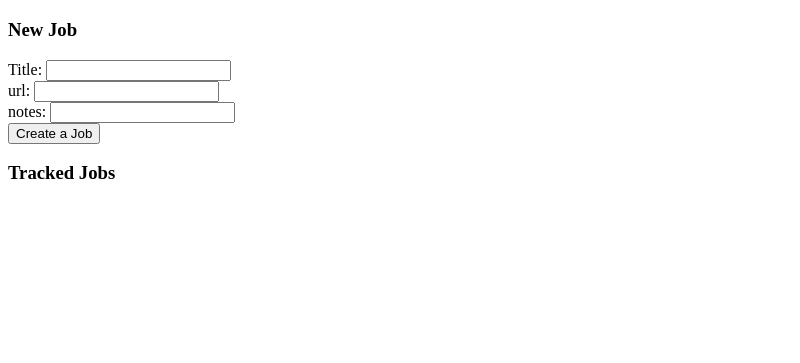
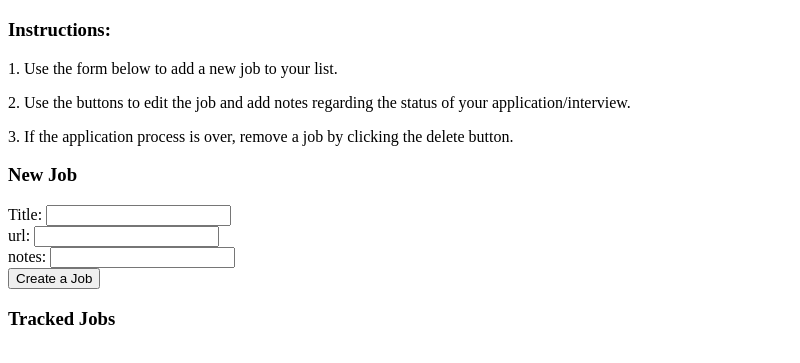
Before and after one commit to Jheller11/electron-job-search, an Electron app: page index.html in a window 800 px wide. Shown: the part 61-424 px from the top of the page. Drawn offline with Linux system fonts and the light colour scheme; no server answers.

Commit message:
start readme

```diff
--- a/index.html
+++ b/index.html
@@ -11,6 +11,10 @@
 
 <body>
     <h1>Job Search</h1>
+    <h3>Instructions:</h3>
+    <p>1. Use the form below to add a new job to your list.</p>
+    <p> 2. Use the buttons to edit the job and add notes regarding the status of your application/interview.</p>
+    <p>3. If the application process is over, remove a job by clicking the delete button.</p>
 
     <h3>New Job</h3>
     <form>
```
Also changed, not shown: readme.md (added).
